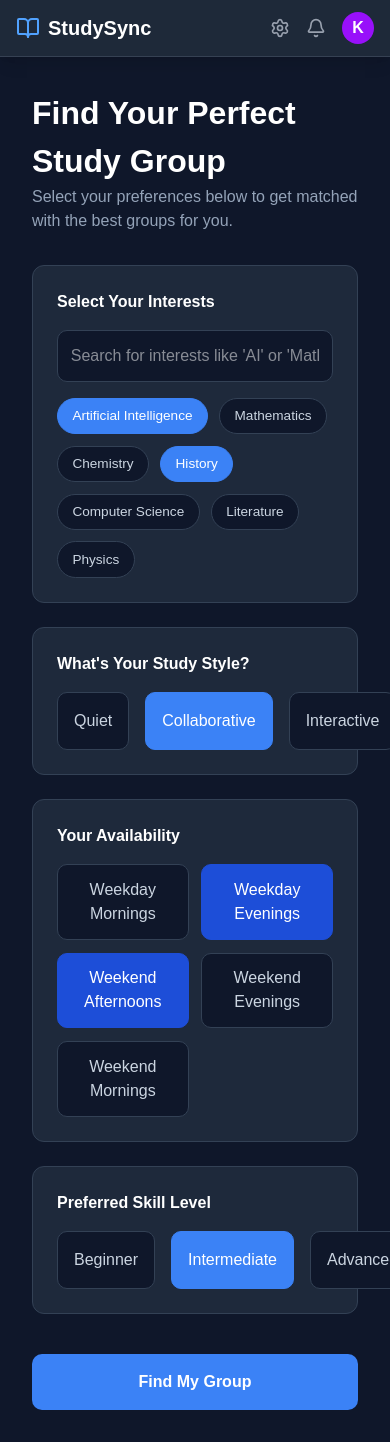
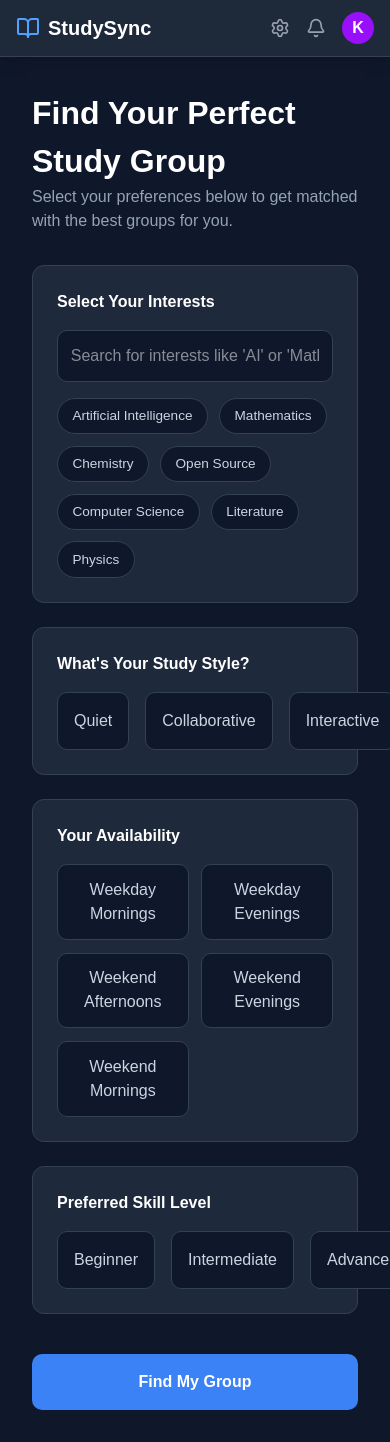
Before and after one commit to BU-SENG/foss-project-white-cement, a React app in the folder frontend/: page /find-group in a window 390 px wide. Shown: the top 1442 px of the page. Built offline with nearby package versions, Linux system fonts and the light colour scheme; the HTML template or start-up script is replaced by a standard one.

Commit message:
75% Responsive Frontend UI

```diff
--- a/frontend/src/Pages/FindGroup.jsx
+++ b/frontend/src/Pages/FindGroup.jsx
@@ -1,7 +1,58 @@
-import React from 'react';
-import { Settings, Bell, Search, BookOpen } from 'lucide-react';
+import React, { useState } from "react";
+import { Settings, Bell, Search, BookOpen } from "lucide-react";
 
 export default function FindGroup() {
+  // Interests (multi-select)
+  const chipOptions = [
+    "Artificial Intelligence",
+    "Mathematics",
+    "Chemistry",
+    "Open Source",
+    "Computer Science",
+    "Literature",
+    "Physics",
+  ];
+
+  const [selectedChips, setSelectedChips] = useState([]);
+
+  const toggleChip = (chip) => {
+    setSelectedChips((prev) =>
+      prev.includes(chip) ? prev.filter((c) => c !== chip) : [...prev, chip]
+    );
+  };
+
+  // Study Style (single-select)
+  const studyStyles = ["Quiet", "Collaborative", "Interactive"];
+  const [selectedStyle, setSelectedStyle] = useState(null);
+
+  // Availability (multi-select)
+  const availabilityOptions = [
+    "Weekday Mornings",
+    "Weekday Evenings",
+    "Weekend Afternoons",
+    "Weekend Evenings",
+    "Weekend Mornings",
+  ];
+
+  const [selectedAvailability, setSelectedAvailability] = useState([]);
+
+  const toggleAvailability = (item) => {
+    setSelectedAvailability((prev) =>
+      prev.includes(item)
+        ? prev.filter((x) => x !== item)
+        : [...prev, item]
+    );
+  };
+
+  // Skill Level (single-select)
+  const skillLevels = ["Beginner", "Intermediate", "Advanced"];
+  const [selectedLevel, setSelectedLevel] = useState(null);
+
+  // Redirect
+  const handleSubmit = () => {
+    window.location.href = "/available-groups";
+  };
+
   return (
     <>
       {/* Header */}
@@ -12,53 +63,65 @@ export default function FindGroup() {
         </div>
 
         <nav className="hidden md:flex space-x-6 text-sm">
-          <a href="/dashboard" className="text-gray-400 hover:text-white transition duration-150">Dashboard</a>
-          <a href="/available-groups" className="text-gray-400 hover:text-white transition duration-150">Available Groups</a>
-          <a href="/find-group" className="text-blue-400 font-semibold border-b-2 border-blue-400 pb-1">Find Group</a>
+          <a href="/dashboard" className="text-gray-400 hover:text-white transition duration-150">
+            Dashboard
+          </a>
+
+          <a
+            href="/find-group"
+            className="text-blue-400 font-semibold border-b-2 border-blue-400 pb-1"
+          >
+            Find Group
+          </a>
+
+          <a
+            href="/available-groups"
+            className="text-gray-400 hover:text-white transition duration-150"
+          >
+            Available Groups
+          </a>
         </nav>
 
         <div className="flex items-center space-x-4">
           <button aria-label="Search" className="text-gray-400 hover:text-white transition duration-150 hidden sm:block">
             <Search className="w-5 h-5" />
           </button>
+
           <button aria-label="Settings" className="text-gray-400 hover:text-white transition duration-150">
             <Settings className="w-5 h-5" />
           </button>
+
           <button aria-label="Notifications" className="text-gray-400 hover:text-white transition duration-150">
             <Bell className="w-5 h-5" />
           </button>
+
           <div className="w-8 h-8 bg-purple-600 rounded-full flex items-center justify-center text-white font-semibold text-base cursor-pointer">
-  K
-</div>
-
+            K
+          </div>
         </div>
       </header>
 
-      {/* Inline Styles */}
+      {/* INLINE STYLES (unchanged) */}
       <style>{`
         body {
           margin: 0;
           font-family: 'Poppins', sans-serif;
           background-color: #0f172a;
         }
-
         .find-container {
           max-width: 900px;
           margin: 0 auto;
           padding: 2rem;
           color: #fff;
         }
-
         .page-title {
           font-size: 2rem;
           font-weight: 700;
         }
-
         .subtitle {
           color: #94a3b8;
           margin-bottom: 2rem;
         }
-
         .card {
           background-color: #1e293b;
           border-radius: 12px;
@@ -66,12 +129,10 @@ export default function FindGroup() {
           margin-bottom: 1.5rem;
           border: 1px solid #334155;
         }
-
         .section-title {
           margin-bottom: 1rem;
           font-weight: 600;
         }
-
         .search-bar {
           width: 100%;
           padding: 0.8rem;
@@ -81,14 +142,12 @@ export default function FindGroup() {
           color: white;
           outline: none;
         }
-
         .chip-container {
           display: flex;
           flex-wrap: wrap;
           gap: 0.7rem;
           margin-top: 1rem;
         }
-
         .chip {
           padding: 0.45rem 0.9rem;
           border-radius: 20px;
@@ -99,22 +158,15 @@ export default function FindGroup() {
           transition: 0.2s;
           font-size: 0.85rem;
         }
-
         .chip.selected {
           background-color: #3b82f6;
           border-color: #3b82f6;
           color: #fff;
         }
-
-        .chip:hover {
-          border-color: #475569;
-        }
-
         .select-row {
           display: flex;
           gap: 1rem;
         }
-
         .select-btn {
           flex: 1;
           padding: 1rem;
@@ -126,23 +178,16 @@ export default function FindGroup() {
           cursor: pointer;
           transition: 0.2s;
         }
-
         .select-btn.selected {
           background-color: #3b82f6;
           border-color: #3b82f6;
           color: white;
         }
-
-        .select-btn:hover {
-          border-color: #475569;
-        }
-
         .availability-grid {
           display: grid;
           grid-template-columns: repeat(2, 1fr);
           gap: 0.8rem;
         }
-
         .avail-btn {
           background-color: #0f172a;
           border: 1px solid #334155;
@@ -153,17 +198,11 @@ export default function FindGroup() {
           transition: 0.2s;
           color: #cbd5e1;
         }
-
         .avail-btn.selected {
           background-color: #1d4ed8;
           border-color: #1d4ed8;
           color: white;
         }
-
-        .avail-btn:hover {
-          border-color: #475569;
-        }
-
         .submit-btn {
           width: 100%;
           margin-top: 1rem;
@@ -177,68 +216,88 @@ export default function FindGroup() {
           cursor: pointer;
           transition: 0.2s;
         }
-
         .submit-btn:hover {
           background-color: #2563eb;
         }
       `}</style>
 
-      {/* Page Content */}
+      {/* PAGE CONTENT */}
       <div className="find-container">
         <h1 className="page-title">Find Your Perfect Study Group</h1>
         <p className="subtitle">
           Select your preferences below to get matched with the best groups for you.
         </p>
 
-        {/* Interests */}
+        {/* INTERESTS */}
         <div className="card">
           <p className="section-title">Select Your Interests</p>
           <input type="text" className="search-bar" placeholder="Search for interests like 'AI' or 'Math'" />
 
           <div className="chip-container">
-            <div className="chip selected">Artificial Intelligence</div>
-            <div className="chip">Mathematics</div>
-            <div className="chip">Chemistry</div>
-            <div className="chip selected">History</div>
-            <div className="chip">Computer Science</div>
-            <div className="chip">Literature</div>
-            <div className="chip">Physics</div>
+            {chipOptions.map((chip) => (
+              <div
+                key={chip}
+                className={`chip ${selectedChips.includes(chip) ? "selected" : ""}`}
+                onClick={() => toggleChip(chip)}
+              >
+                {chip}
+              </div>
+            ))}
           </div>
         </div>
 
-        {/* Study Style */}
+        {/* STUDY STYLE (single-select) */}
         <div className="card">
           <p className="section-title">What's Your Study Style?</p>
           <div className="select-row">
-            <div className="select-btn">Quiet</div>
-            <div className="select-btn selected">Collaborative</div>
-            <div className="select-btn">Interactive</div>
+            {studyStyles.map((style) => (
+              <div
+                key={style}
+                className={`select-btn ${selectedStyle === style ? "selected" : ""}`}
+                onClick={() => setSelectedStyle(style)}
+              >
+                {style}
+              </div>
+            ))}
           </div>
         </div>
 
-        {/* Availability */}
+        {/* AVAILABILITY (multi-select) */}
         <div className="card">
           <p className="section-title">Your Availability</p>
           <div className="availability-grid">
-            <div className="avail-btn">Weekday Mornings</div>
-            <div className="avail-btn selected">Weekday Evenings</div>
-            <div className="avail-btn selected">Weekend Afternoons</div>
-            <div className="avail-btn">Weekend Evenings</div>
-            <div className="avail-btn">Weekend Mornings</div>
+            {availabilityOptions.map((item) => (
+              <div
+                key={item}
+                className={`avail-btn ${selectedAvailability.includes(item) ? "selected" : ""}`}
+                onClick={() => toggleAvailability(item)}
+              >
+                {item}
+              </div>
+            ))}
           </div>
         </div>
 
-        {/* Skill Level */}
+        {/* SKILL LEVEL (single select) */}
         <div className="card">
           <p className="section-title">Preferred Skill Level</p>
           <div className="select-row">
-            <div className="select-btn">Beginner</div>
-            <div className="select-btn selected">Intermediate</div>
-            <div className="select-btn">Advanced</div>
+            {skillLevels.map((level) => (
+              <div
+                key={level}
+                className={`select-btn ${selectedLevel === level ? "selected" : ""}`}
+                onClick={() => setSelectedLevel(level)}
+              >
+                {level}
+              </div>
+            ))}
           </div>
         </div>
 
-        <button className="submit-btn">Find My Group</button>
+        {/* BUTTON */}
+        <button className="submit-btn" onClick={handleSubmit}>
+          Find My Group
+        </button>
       </div>
     </>
   );
```
Also changed, not shown: frontend/src/Pages/AvailableGroups.jsx (+24 -10 lines), frontend/src/Pages/Dashboard.jsx (+19 -24 lines).
